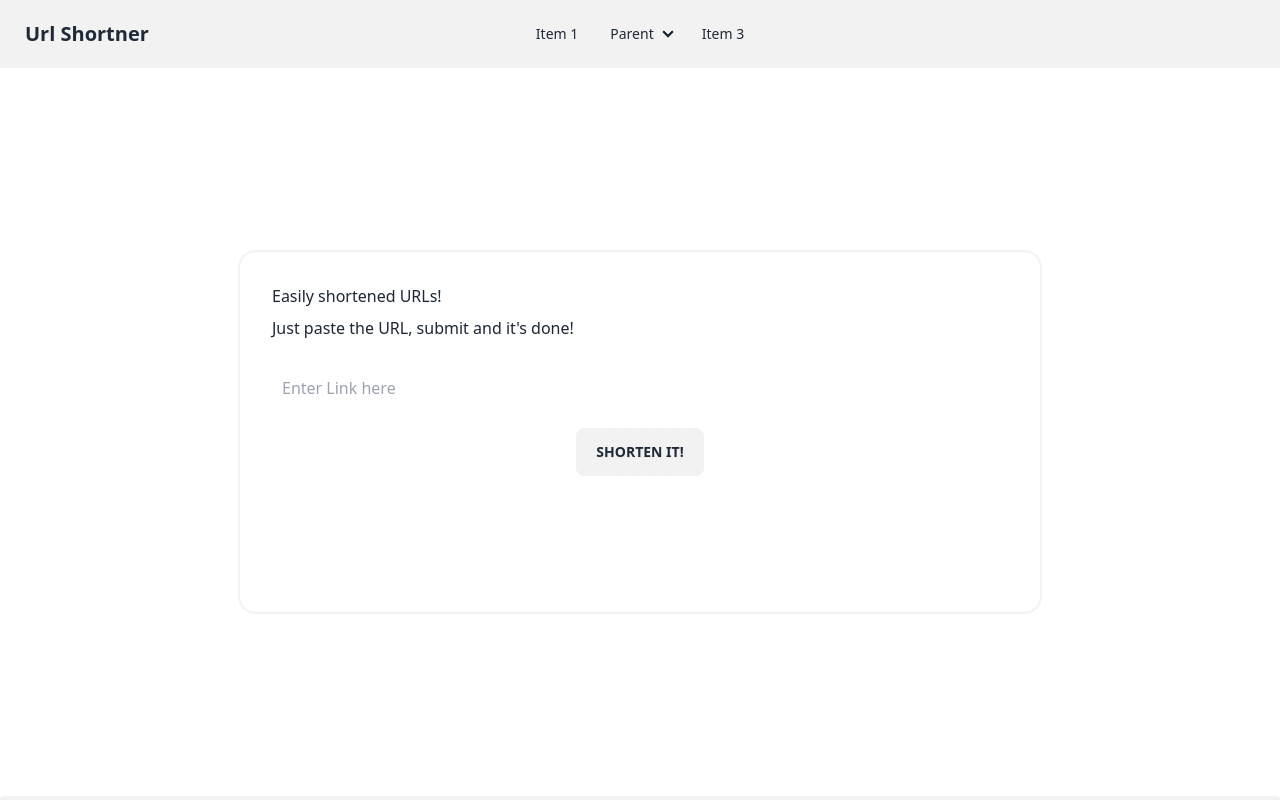
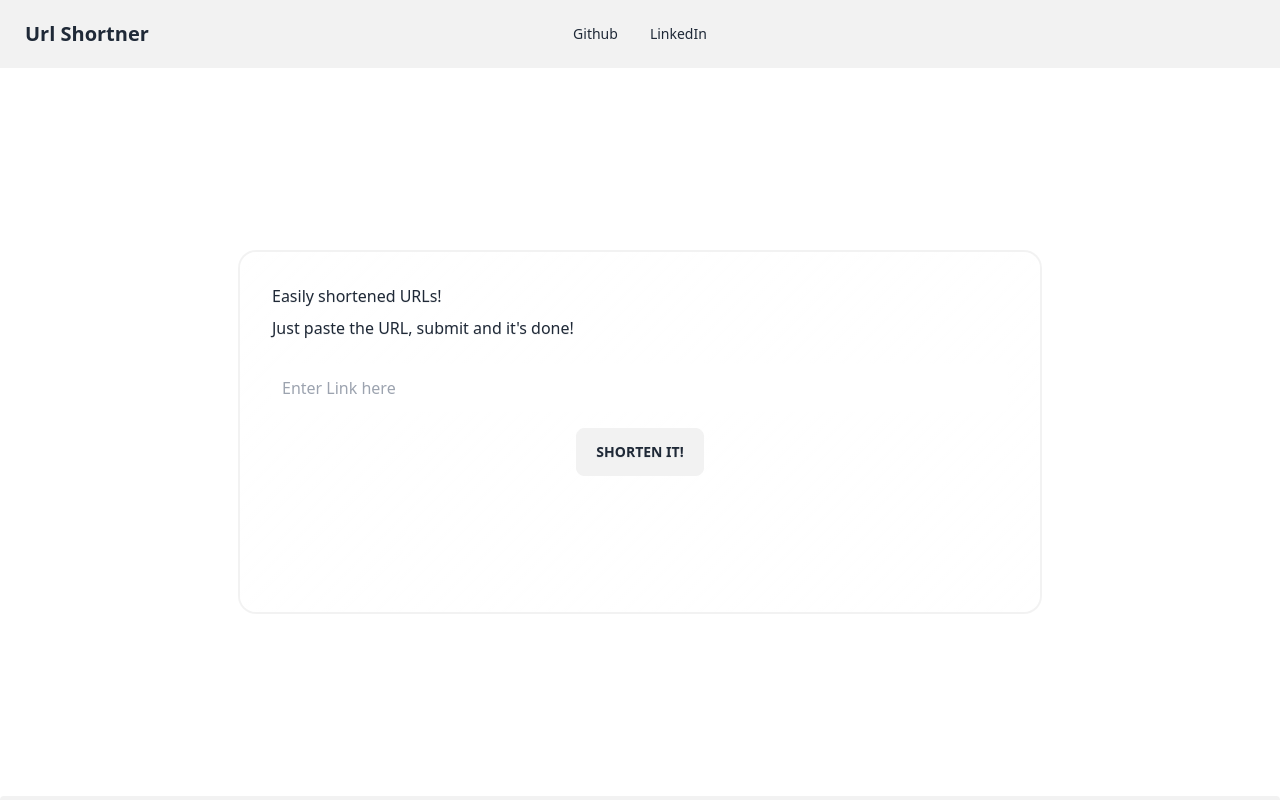
Before and after one commit to Arjun2715/URLshortner, a Vue app: page / in a window 1280 px wide. Shown: the top 800 px of the page. Built offline with nearby package versions, Linux system fonts and the light colour scheme.

Commit message:
minor changes

```diff
--- a/src/App.vue
+++ b/src/App.vue
@@ -1,7 +1,7 @@
 <script setup>
 import NavBarVue from "./components/NavBar.vue";
+import FooterVue from "./components/Footer.vue";
 import Card from "./components/Card.vue";
-import FooterVue from "./components/Footer.vue";
 // import info from "./components/info.vue";
 
 // export default {
--- a/src/components/NavBar.vue
+++ b/src/components/NavBar.vue
@@ -22,23 +22,24 @@
           tabindex="0"
           class="menu menu-sm dropdown-content mt-3 z-[1] p-2 shadow bg-base-100 rounded-box w-52"
         >
-          <li><a>Item 1</a></li>
+          <li><a href="#" on-submit="">Github</a></li>
           <li>
-            <a>Parent</a>
-            <ul class="p-2">
+            <a href="#">LinkedIn</a>
+            <!-- <ul class="p-2">
               <li><a>Submenu 1</a></li>
               <li><a>Submenu 2</a></li>
-            </ul>
+            </ul> -->
           </li>
-          <li><a>Item 3</a></li>
+          <!-- <li><a>Item 3</a></li> -->
         </ul>
       </div>
       <a class="btn btn-ghost normal-case text-xl">Url Shortner</a>
     </div>
     <div class="navbar-center hidden lg:flex">
       <ul class="menu menu-horizontal px-1">
-        <li><a>Item 1</a></li>
-        <li tabindex="0">
+        <li><a>Github</a></li>
+        <li><a>LinkedIn</a></li>
+        <!-- <li tabindex="0">
           <details>
             <summary>Parent</summary>
             <ul class="p-2">
@@ -47,7 +48,7 @@
             </ul>
           </details>
         </li>
-        <li><a>Item 3</a></li>
+        <li><a>Item 3</a></li> -->
       </ul>
     </div>
     <div class="navbar-end">
--- a/src/components/card.vue
+++ b/src/components/card.vue
@@ -31,7 +31,6 @@ export default {
   },
   methods: {
     getlink(){
-
       console.log(this.link);
     },
     shortenlink() {
```
